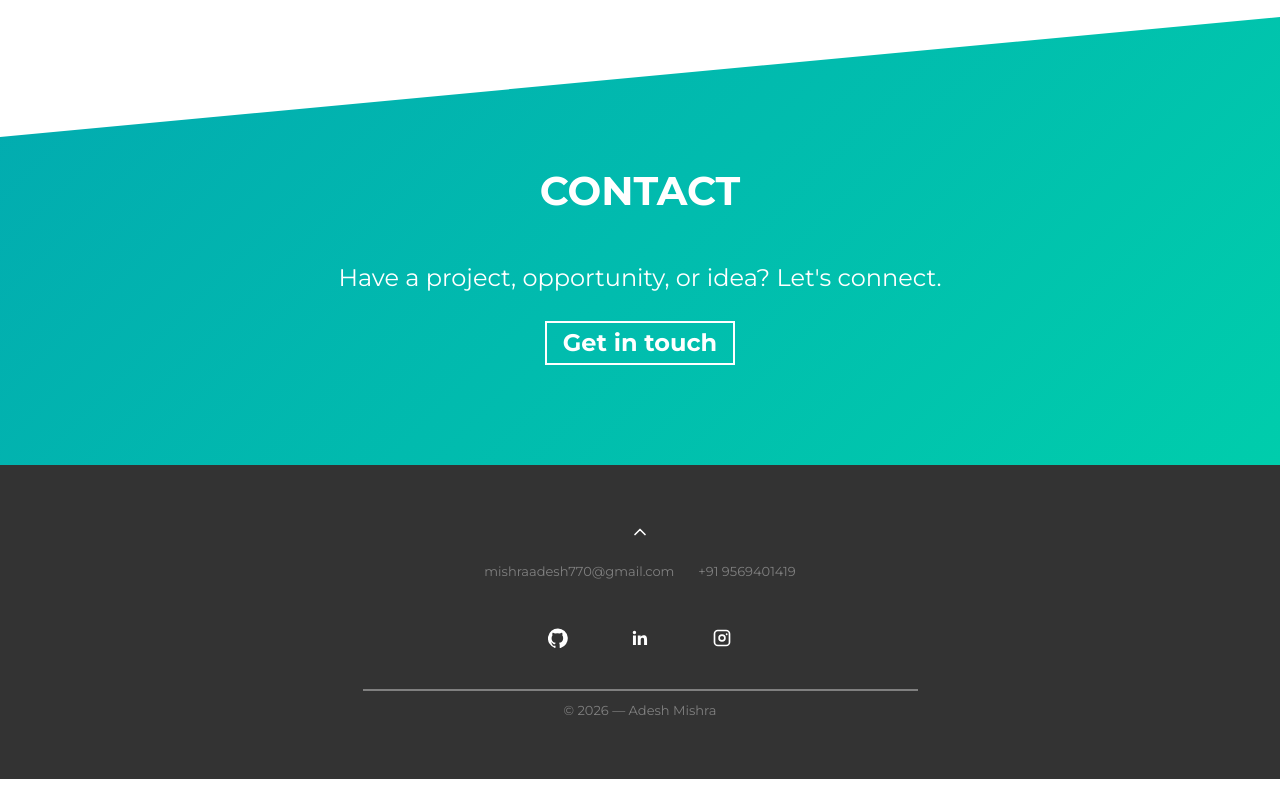
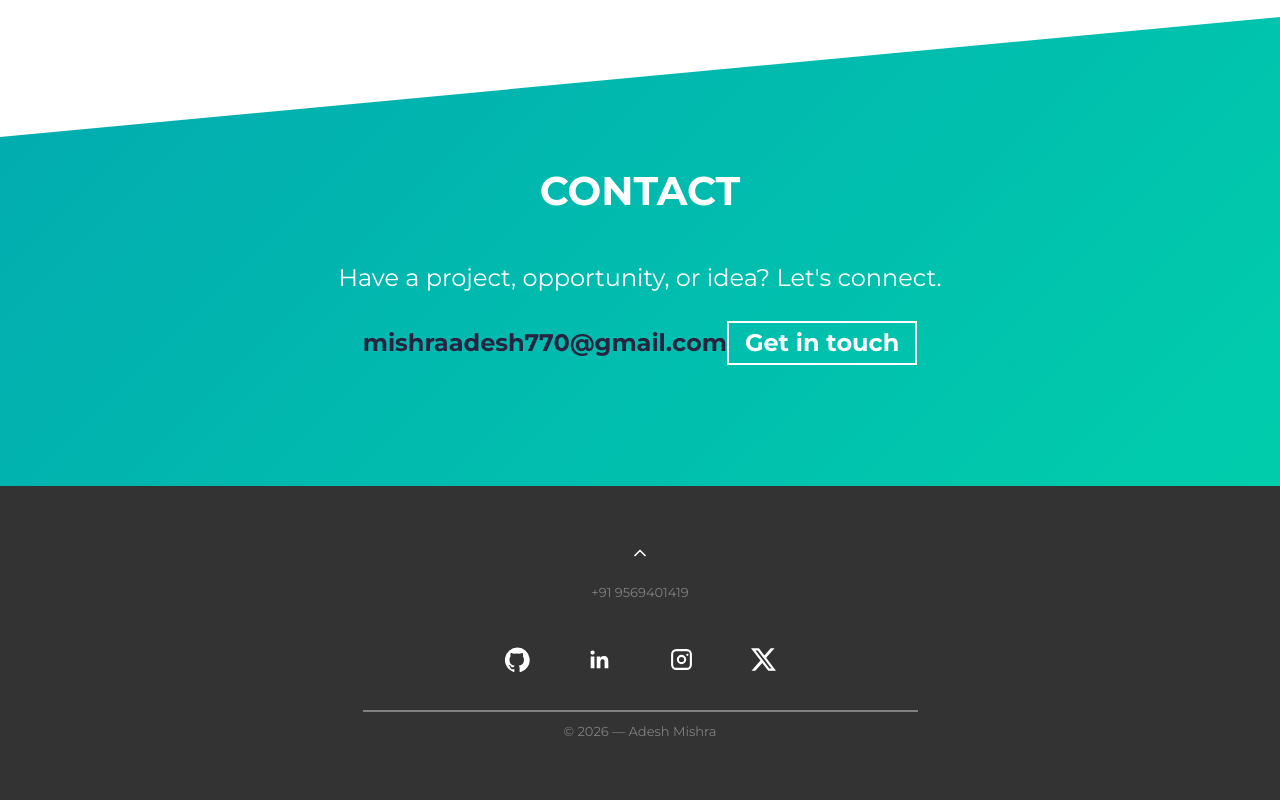
Before and after one commit to adeshmishir/Portfolio, a React (Vite) app: page / in a window 1280 px wide. Shown: the part 4460-5260 px from the top of the page. Before the commit the page ends 5239 px from the top, so only its background shows below. Built offline with nearby package versions, Linux system fonts and the light colour scheme.

Commit message:
add email to contact page, twitter icon and larger footer icons

```diff
--- a/src/components/site/Contact.tsx
+++ b/src/components/site/Contact.tsx
@@ -14,6 +14,9 @@ export function Contact() {
             <p className="contact-wrapper__text">
               Have a project, opportunity, or idea? Let's connect.
             </p>
+            <a className="contact-wrapper__email" href={`mailto:${profile.email}`}>
+              {profile.email}
+            </a>
             <a
               rel="noreferrer"
               target="_blank"
--- a/src/components/site/Footer.tsx
+++ b/src/components/site/Footer.tsx
@@ -1,11 +1,12 @@
 import { ChevronUp } from "lucide-react"
 import { profile } from "@/lib/data"
-import { GithubIcon, InstagramIcon, LinkedinIcon } from "./icons"
+import { GithubIcon, InstagramIcon, LinkedinIcon, TwitterIcon } from "./icons"
 
 const socials = [
   { label: "GitHub", href: profile.links.github, Icon: GithubIcon },
   { label: "LinkedIn", href: profile.links.linkedin, Icon: LinkedinIcon },
   { label: "Instagram", href: profile.links.instagram, Icon: InstagramIcon },
+  { label: "Twitter", href: profile.links.twitter, Icon: TwitterIcon },
 ]
 
 export function Footer() {
@@ -17,9 +18,6 @@ export function Footer() {
         </a>
 
         <div className="footer-contact">
-          <a href={`mailto:${profile.email}`} rel="noreferrer">
-            {profile.email}
-          </a>
           <a href={`tel:${profile.phone}`} rel="noreferrer">
             {profile.phone}
           </a>
@@ -34,7 +32,7 @@ export function Footer() {
               target="_blank"
               aria-label={label}
             >
-              <Icon className="size-8" />
+              <Icon className="size-10" />
             </a>
           ))}
         </div>
--- a/src/components/site/icons.tsx
+++ b/src/components/site/icons.tsx
@@ -22,6 +22,14 @@ export function InstagramIcon(props: IconProps) {
   return (
     <svg viewBox="0 0 24 24" fill="currentColor" aria-hidden {...props}>
       <path d="M7 2h10a5 5 0 0 1 5 5v10a5 5 0 0 1-5 5H7a5 5 0 0 1-5-5V7a5 5 0 0 1 5-5Zm0 2a3 3 0 0 0-3 3v10a3 3 0 0 0 3 3h10a3 3 0 0 0 3-3V7a3 3 0 0 0-3-3H7Zm5 3.5A4.5 4.5 0 1 1 7.5 12 4.5 4.5 0 0 1 12 7.5Zm0 2A2.5 2.5 0 1 0 14.5 12 2.5 2.5 0 0 0 12 9.5Zm5.6-3.1a1.1 1.1 0 1 1-1.1 1.1 1.1 1.1 0 0 1 1.1-1.1Z" />
+    </svg>
+  )
+}
+
+export function TwitterIcon(props: IconProps) {
+  return (
+    <svg viewBox="0 0 24 24" fill="currentColor" aria-hidden {...props}>
+      <path d="M18.9 1.15h3.68l-8.04 9.19L24 22.85h-7.41l-5.8-7.58-6.64 7.58H.47l8.6-9.83L0 1.15h7.6l5.24 6.93 6.06-6.93Zm-1.3 19.5h2.04L6.5 3.24H4.32l13.28 17.41Z" />
     </svg>
   )
 }
--- a/src/index.css
+++ b/src/index.css
@@ -883,6 +883,18 @@ a.achievements-stats__item:hover {
   margin-bottom: 2.5rem;
 }
 
+#contact .contact-wrapper__email {
+  display: inline-block;
+  margin-bottom: 2.5rem;
+  font-weight: 700;
+  color: var(--color-dark-blue);
+  transition: all 0.3s;
+}
+
+#contact .contact-wrapper__email:hover {
+  color: var(--color-white);
+}
+
 #contact .contact-wrapper__text,
 #contact .contact-wrapper a {
   font-size: 2.4rem;
--- a/src/lib/data.ts
+++ b/src/lib/data.ts
@@ -23,6 +23,7 @@ export const profile = {
     codeforces: "https://codeforces.com/profile/mishra_adesh",
     codechef: "https://codechef.com/users/gam_blossom_68",
     instagram: "https://www.instagram.com/adesh_mishrra/",
+    twitter: "https://x.com/aadesssss",
   },
 }
 
```
Also changed, not shown: jobQueue.png (added).
